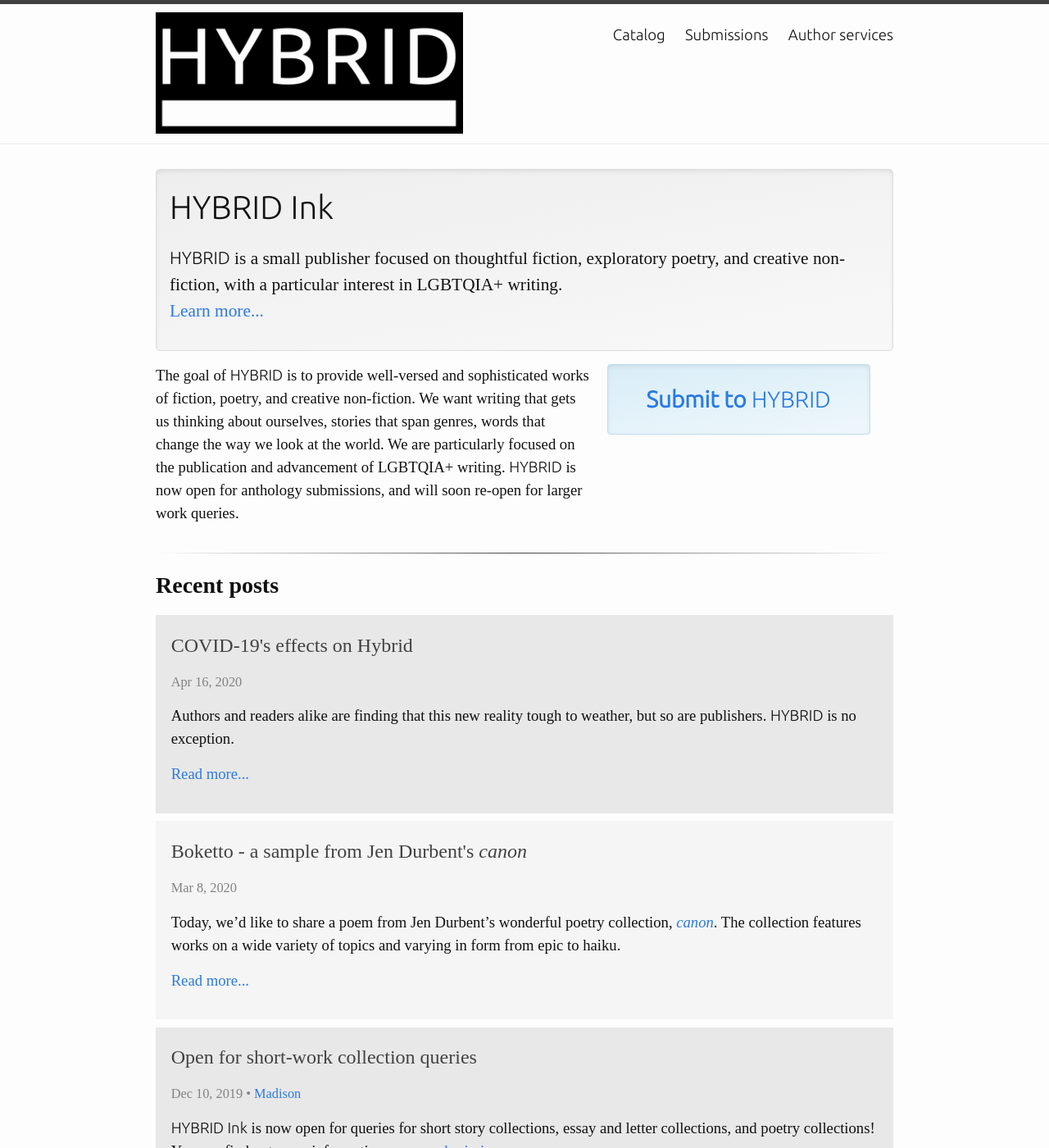
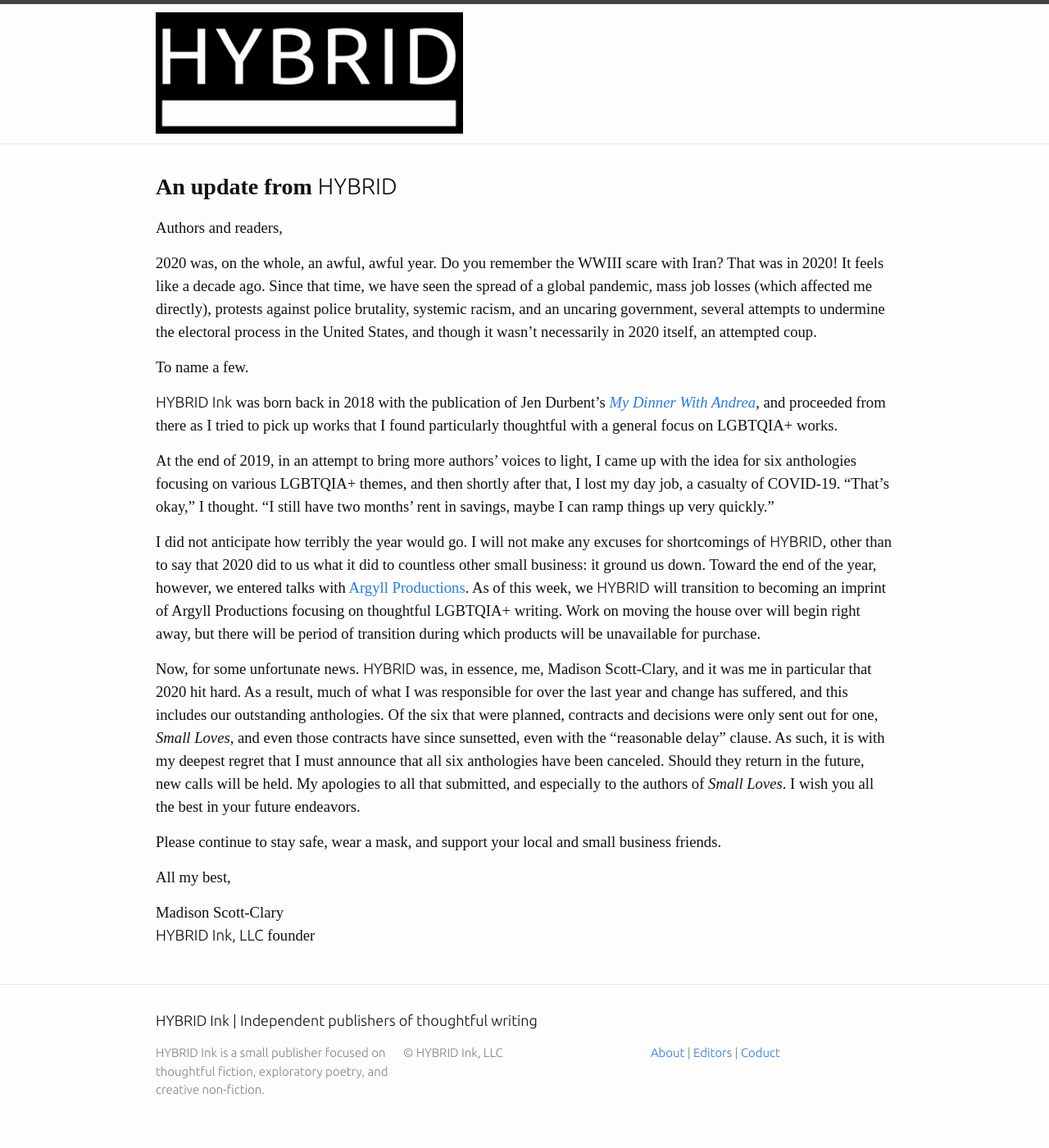
Before and after one commit to hybridink/hybrid.ink, a Jekyll site: the page built from index.md, in a window 1280 px wide and 1400 px high. Shown: the whole window at 82% size. Built offline with Jekyll 4.4.1, drawn with Linux system fonts in a browser that asks for light colours; some web fonts are replaced; comment, search, counter and statistics services are not loaded; our own code applies the rules of GitHub Pages for plain Markdown files; some of the changed text lies outside the part shown.

Commit message:
Close for now

```diff
--- a/_includes/footer.html
+++ b/_includes/footer.html
@@ -16,9 +16,11 @@
       <div class="footer-col  footer-col-3">
           <ul class="contact-list">
             <li><a href="/about">About</a> | <a href="/editors">Editors</a> | <a href="/conduct">Coduct</a></li>
+            <!--
             <li><a href="mailto:{{ site.email }}">{{ site.email }}</a></li>
             <li><a target="_blank" href="https://twitter.com/Hybrid_Ink"><img src="/images/contact/twitter.svg" class="icon" /> @HYBRID_Ink</a></li>
             <li><a target="_blank" href="https://writing.exchange/@hybrid"><img src="/images/contact/masto.svg" class="icon" /> @hybrid@writing.exchange</a></li>
+            -->
           </ul>
       </div>
     </div>
--- a/_includes/header.html
+++ b/_includes/header.html
@@ -4,6 +4,7 @@
 
         <a class="site-title" href="{{ site.baseurl }}/" title="{{site.title}}"><img src="/images/logo.png" alt="{{site.title}}" /><h1>{{site.brand}}<small>Independent publishers of thoughtful writing</small></h1></a>
 
+        <!--
         <nav class="site-nav">
             <ul>
                 <li class="page-link"><a href="/catalog">Catalog</a></li>
@@ -11,6 +12,7 @@
                 <li class="page-link"><a href="/services">Author services</a></li>
             </ul>
         </nav>
+        -->
 
     </div>
 
--- a/index.md
+++ b/index.md
@@ -2,9 +2,32 @@
 layout: default
 ---
 
+## An update from {{site.brand}}
+
+Authors and readers,
+
+2020 was, on the whole, an awful, awful year. Do you remember the WWIII scare with Iran? That was in 2020! It feels like a decade ago. Since that time, we have seen the spread of a global pandemic, mass job losses (which affected me directly), protests against police brutality, systemic racism, and an uncaring government, several attempts to undermine the electoral process in the United States, and though it wasn't necessarily in 2020 itself, an attempted coup.
+
+To name a few.
+
+{{site.name}} was born back in 2018 with the publication of Jen Durbent's [*My Dinner With Andrea*](/my-dinner-with-andrea), and proceeded from there as I tried to pick up works that I found particularly thoughtful with a general focus on LGBTQIA+ works.
+
+At the end of 2019, in an attempt to bring more authors' voices to light, I came up with the idea for six anthologies focusing on various LGBTQIA+ themes, and then shortly after that, I lost my day job, a casualty of COVID-19. "That's okay," I thought. "I still have two months' rent in savings, maybe I can ramp things up very quickly."
+
+I did not anticipate how terribly the year would go. I will not make any excuses for shortcomings of {{site.brand}}, other than to say that 2020 did to us what it did to countless other small business: it ground us down. Toward the end of the year, however, we entered talks with [Argyll Productions](https://argyllproductions.com). As of this week, we {{site.brand}} will transition to becoming an imprint of Argyll Productions focusing on thoughtful LGBTQIA+ writing. Work on moving the house over will begin right away, but there will be period of transition during which products will be unavailable for purchase.
+
+Now, for some unfortunate news. {{site.brand}} was, in essence, me, Madison Scott-Clary, and it was me in particular that 2020 hit hard. As a result, much of what I was responsible for over the last year and change has suffered, and this includes our outstanding anthologies. Of the six that were planned, contracts and decisions were only sent out for one, *Small Loves*, and even those contracts have since sunsetted, even with the "reasonable delay" clause. As such, it is with my deepest regret that I must announce that all six anthologies have been canceled. Should they return in the future, new calls will be held. My apologies to all that submitted, and especially to the authors of *Small Loves*. I wish you all the best in your future endeavors.
+
+Please continue to stay safe, wear a mask, and support your local and small business friends.
+
+All my best,
+
+Madison Scott-Clary
+{{site.company}} founder
+
 <!-- <div class="promo">
 <p><strong>Holiday shipping:</strong> Looking to get some books for the holidays? Please make sure to order by December 15th for the best chance of getting your package on time!</p>
-</div> -->
+</div>
 
 <div class="hero">
 <h2>{{site.name}}</h2>
@@ -31,3 +54,4 @@
 {% if site.posts.size > 5 %}
 <a href="/updates">Older posts</a>
 {% endif %}
+-->
```
Also changed, not shown: Gemfile.lock.
